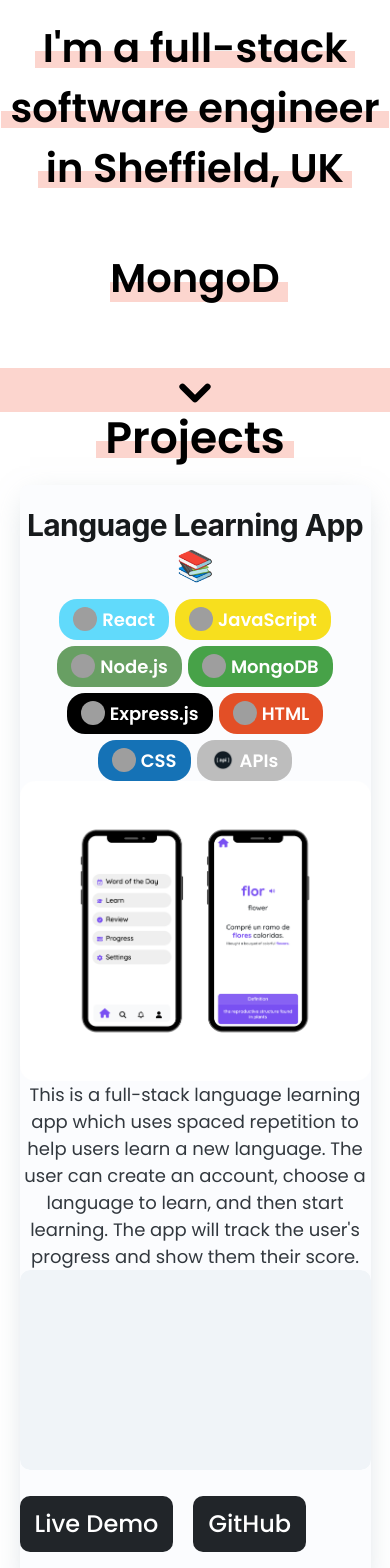
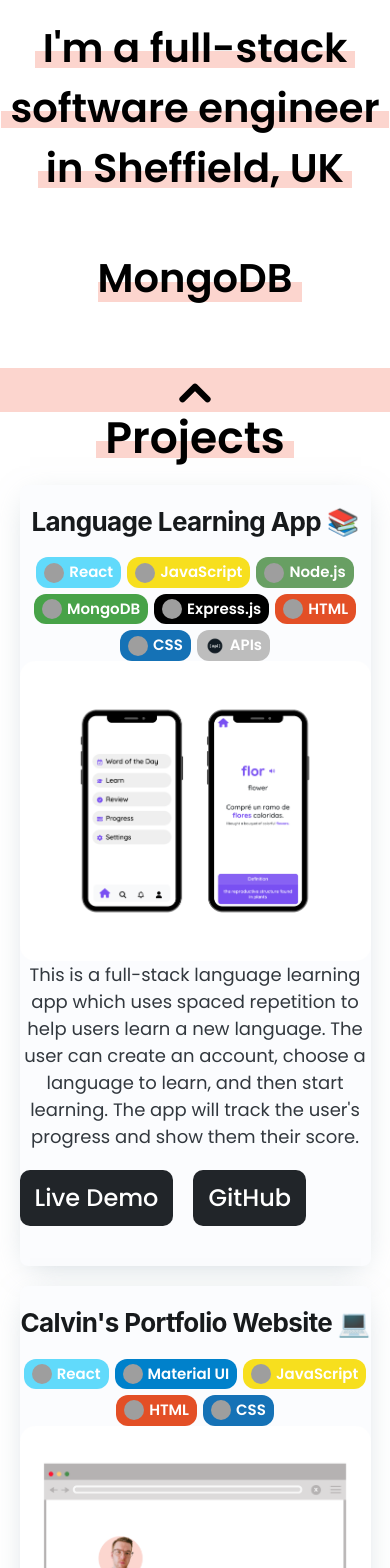
Before and after one commit to CodeByCalvin/Calvin-Merry-Dev, a React (Create React App) app in the folder calvinmerrydevreact/: page / in a window 390 px wide. Shown: the part 432-2000 px from the top of the page. Built offline with nearby package versions, Linux system fonts and the light colour scheme; grey boxes are pictures that could not be loaded.

Commit message:
Updated css, added conditional smooth scrolling functionality to the footer button which goes up or down (depending on where the user is currently scrolled to)

```diff
--- a/calvinmerrydevreact/package.json
+++ b/calvinmerrydevreact/package.json
@@ -16,6 +16,7 @@
     "react-bootstrap": "^2.8.0",
     "react-dom": "^18.2.0",
     "react-scripts": "5.0.1",
+    "react-scroll": "^1.8.9",
     "react-type-animation": "^3.1.0",
     "web-vitals": "^2.1.4"
   },
--- a/calvinmerrydevreact/src/App.js
+++ b/calvinmerrydevreact/src/App.js
@@ -2,13 +2,34 @@
 import Footer from "./components/Footer";
 import Home from "./components/Home";
 import Projects from "./components/Projects";
+import { scroller } from "react-scroll";
+import { Link } from "react-scroll";
+import { React, useState } from "react";
 
 function App() {
+  // Smooth scrolling to top of window
+  const scrollToTop = () => {
+    scroller.scrollTo("home", {
+      duration: 400,
+      delay: 0,
+      smooth: "easeInOutQuart",
+    });
+  };
+
+  // Smooth scrolling to projects section
+  const scrollToProjects = () => {
+    scroller.scrollTo("projects", {
+      duration: 400,
+      delay: 0,
+      smooth: "easeInOutQuart",
+    });
+  };
+
   return (
     <div className="App">
       <Home />
       <Projects />
-      <Footer />
+      <Footer scrollToProjects={scrollToProjects} scrollToTop={scrollToTop} />
     </div>
   );
 }
--- a/calvinmerrydevreact/src/components/Footer.jsx
+++ b/calvinmerrydevreact/src/components/Footer.jsx
@@ -1,9 +1,33 @@
-import React from "react";
+import React, { useState, useEffect } from "react";
 import "../css/footer.css";
 
-export default function Footer() {
+export default function Footer(props) {
+  const [isScrolledToBottom, setIsScrolledToBottom] = useState(false);
+
+  useEffect(() => {
+    const handleScroll = () => {
+      const scrollPosition = window.scrollY;
+      const documentHeight = document.documentElement.scrollHeight;
+      const windowHeight = window.innerHeight;
+      const isScrolledToBottom =
+        scrollPosition + windowHeight >= documentHeight;
+      setIsScrolledToBottom(isScrolledToBottom);
+    };
+
+    window.addEventListener("scroll", handleScroll);
+
+    return () => {
+      window.removeEventListener("scroll", handleScroll);
+    };
+  }, []);
+
   return (
-    <div className="home-footer">
+    <div
+      className={`home-footer ${isScrolledToBottom ? "up" : ""}`}
+      onClick={() =>
+        isScrolledToBottom ? props.scrollToTop() : props.scrollToProjects()
+      }
+    >
       <svg
         xmlns="http://www.w3.org/2000/svg"
         fill="none"
@@ -16,7 +40,7 @@
         <path
           strokeLinecap="round"
           strokeLinejoin="round"
-          d="M6 9l6 6 6-6"
+          d={isScrolledToBottom ? "M18 15l-6-6-6 6" : "M6 9l6 6 6-6"}
         ></path>
       </svg>
     </div>
--- a/calvinmerrydevreact/src/components/Home.jsx
+++ b/calvinmerrydevreact/src/components/Home.jsx
@@ -8,7 +8,7 @@
 
 export default function Home() {
   return (
-    <div className="container">
+    <div className="container" name="home">
       <Row className="align-items-end row-mb">
         <Col xs={12} sm={3} className="text-center">
           <img src={profilePic} alt="Profile" className="profile-picture" />
--- a/calvinmerrydevreact/src/components/ProjectCard.jsx
+++ b/calvinmerrydevreact/src/components/ProjectCard.jsx
@@ -28,7 +28,6 @@
           boxShadow: "0 7px 30px -10px rgba(150,170,180,0.5)",
           overflow: "hidden",
           padding: "2rem 0rem 2rem 0rem",
-
           gap: "clamp(0px, (100% - 360px + 32px) * 999, 16px)",
           transition: "transform 0.3s, border 0.3s",
           "&:hover": {
@@ -47,9 +46,9 @@
               sx={{
                 color: "text.primary",
                 "&.Mui-focusVisible:after": { outlineOffset: "-4px" },
-                fontSize: "3rem",
+                fontSize: "2.6rem",
                 fontWeight: "700",
-                marginBottom: "1rem",
+                marginBottom: "1.4rem",
               }}
             >
               {title}
@@ -75,10 +74,10 @@
                   pointerEvents: "none",
                   color: "white",
                   backgroundColor: tech.colour,
-                  fontSize: "1.8rem",
+                  fontSize: "1.5rem",
                   fontWeight: "600",
-                  padding: "0.7rem 1.4rem",
-                  borderRadius: "18px",
+                  padding: "0.4rem 0.8rem",
+                  borderRadius: "12px",
                   border: "none",
                 }}
               >
@@ -102,18 +101,6 @@
             maxWidth: 200,
           }}
         >
-          <AspectRatio
-            variant="soft"
-            sx={{
-              "--AspectRatio-paddingBottom":
-                "clamp(0px, (100% - 200px) * 999, 200px)",
-              pointerEvents: "none",
-              borderRadius: "10px",
-              overflow: "hidden",
-              marginBottom: "1rem",
-            }}
-          ></AspectRatio>
-
           <Box sx={{ display: "flex", gap: 1.5, mt: "auto" }}></Box>
         </Box>
         <CardOverflow
--- a/calvinmerrydevreact/src/css/projectCard.css
+++ b/calvinmerrydevreact/src/css/projectCard.css
@@ -3,6 +3,7 @@
   line-height: 1.5;
   text-align: center;
   max-width: 35rem;
+  margin-bottom: 2rem;
 }
 
 .project-img {
@@ -19,8 +20,8 @@
 }
 
 .tech-logo {
-  width: 2.4rem;
-  height: 2.4rem;
+  width: 2rem;
+  height: 2rem;
   object-fit: cover;
   border-radius: 18px;
   margin-right: 5px;
--- a/calvinmerrydevreact/src/css/projects.css
+++ b/calvinmerrydevreact/src/css/projects.css
@@ -13,4 +13,5 @@
   max-width: 60rem;
   width: 90%;
   gap: 2rem;
+  margin-bottom: 8rem;
 }
```
Also changed, not shown: 1 other file (tests, documents, lock files or other folders).
